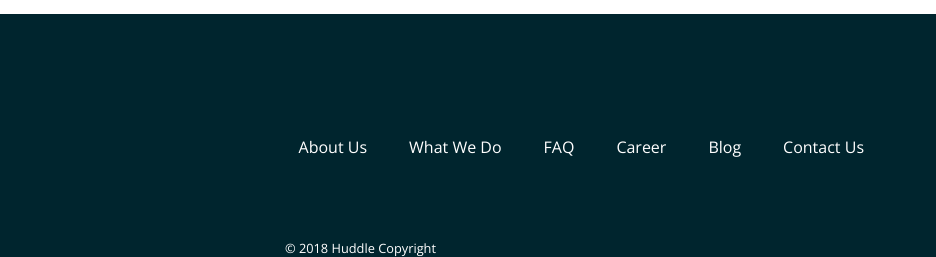
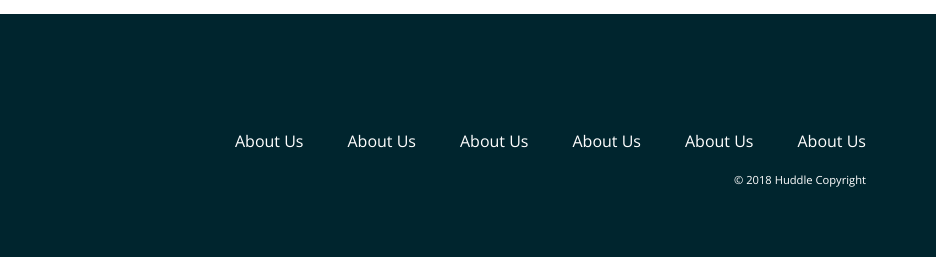
Before and after one commit to omrichen70/huddle-landing-page, a plain HTML site: page index.html in a window 1280 px wide. Shown: the part 1571-1828 px from the top of the page, 344-1280 px from the left. Drawn offline with nearby package versions, Linux system fonts and the light colour scheme.

Commit message:
Minor Changes
Changed table to UL in the footer.
Changed the Form.

```diff
--- a/css/styles.css
+++ b/css/styles.css
@@ -110,24 +110,32 @@ input{
   top:100px;
   color:white;
 }
-td{
+
+ul{
+  position: absolute;
+  right: 50px;
+  top:100px;
+}
+li{
+  display: inline;
+  font-family: 'Open Sans', sans-serif;
+  color:white;
+  text-decoration: none;
+  font-size: 1rem;
   padding: 20px;
 }
-#table-bottom a{
+.footer-links{
   font-family: 'Open Sans', sans-serif;
   color:white;
   text-decoration: none;
   font-size: 1rem;
 }
-#table-bottom a:hover{
-color:#B1ECEC;
+.footer-links:hover{
+  color:#B1ECEC;
+
 }
-
 .copyrights{
-position: absolute;
-bottom: 0;
-right:500px;
-  font-size: 0.8rem;
-  color:white;
-  margin: 0 auto;
+  display: block;
+  text-align: right;
+  font-size: 0.7rem;
 }
--- a/index.html
+++ b/index.html
@@ -26,26 +26,28 @@
 
   <div class="mid-container">
     <h1 class="mid-header">Sign Up For Early Access</h1>
-<input class="rounded" type="email" name="email" value="" placeholder="email@example.com">
-<a href="#" class="register-button">Register</a>
+    <form class="register-form" action="" method="post">
+      <input class="rounded" type="email" name="email" value="" placeholder="email@example.com">
+<input class="register-button" type="submit" name="" value="Register">
+    </form>
+
+
 
   </div>
 
   <div class="bottom-container">
     <img class="bottom-logo-img" src="images/logo-white.svg" alt="logo-img">
-    <table id="table-bottom" class="table-bottom">
-      <tr>
-        <td><a href="#">About Us</a></td>
-        <td><a href="#">What We Do</a></td>
-        <td><a href="#">FAQ</a></td>
-        <td><a href="#">Career</a></td>
-        <td><a href="#">Blog</a></td>
-        <td><a href="#">Contact Us</a></td>
-      </tr>
-    </table>
-    <p class="copyrights">
-          &copy; 2018 Huddle Copyright
-    </p>
+    <ul>
+      <li><a class="footer-links" href="#">About Us</a></li>
+      <li><a class="footer-links"  href="#">About Us</a></li>
+      <li><a class="footer-links"  href="#">About Us</a></li>
+      <li><a class="footer-links"  href="#">About Us</a></li>
+      <li><a class="footer-links"  href="#">About Us</a></li>
+      <li><a class="footer-links"  href="#">About Us</a></li>
+      <li class="copyrights">
+        &copy; 2018 Huddle Copyright
+      </li>
+    </ul>
 
   </div>
 
```
